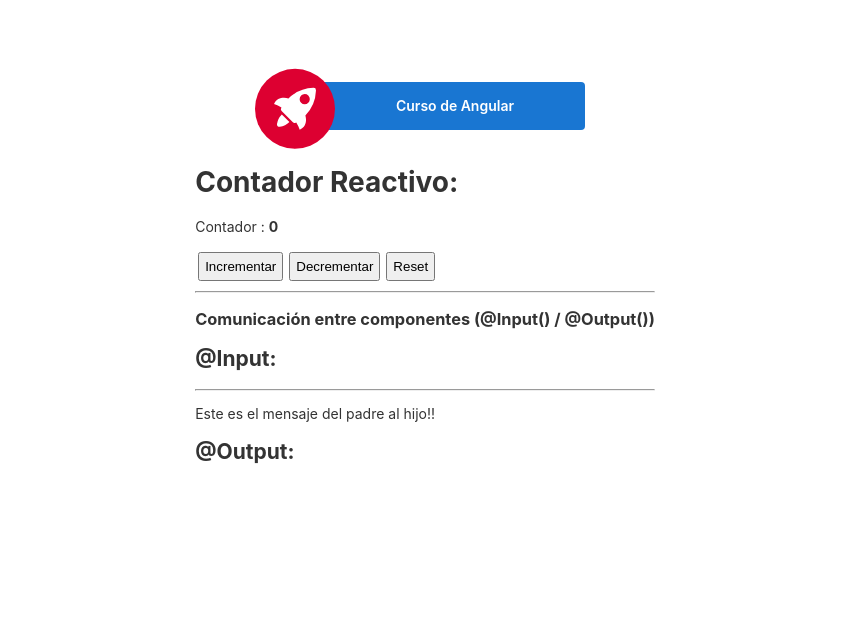
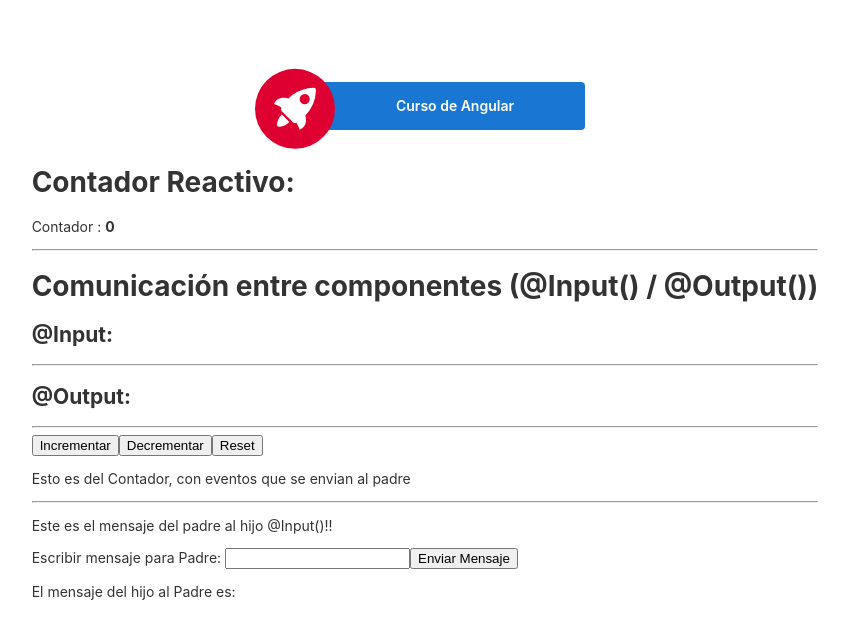
Before and after one commit to RFerreiraN/angular-input-output, an Angular app: page / in a window 1280 px wide. Shown: the top 638 px of the page, without its empty margins (215-1064 px from the left). Built offline with nearby package versions, Linux system fonts and the light colour scheme.

Commit message:
pasamos los botones del padre al hijo, el padre seguira manejando la logica a traves de los eventos que emita el hijo

```diff
--- a/src/app/Practica-Input-Output/hijo/hijo.component.html
+++ b/src/app/Practica-Input-Output/hijo/hijo.component.html
@@ -1 +1,17 @@
-<p>{{hijoRecibe}}</p>
+<hr>
+<div> <!-- Movimos los botones del contador al hijo, el padre maneja la logica (por eso se ve desordenado en la vista)-->
+  <button (click)="incrementar()">Incrementar</button>
+  <button (click)="decrementar()">Decrementar</button>
+  <button (click)="resetear()">Reset</button>
+  <p>Esto es del Contador, con eventos que se envian al padre</p>
+</div><hr>
+
+<div>
+  <p>{{hijoRecibe}}</p>
+</div>
+
+<div>
+  <label for="output">Escribir mensaje para Padre: </label>
+  <input type="text" id="output" [(ngModel)]="mensaje">
+  <button type="button" (click)="enviarMensaje()">Enviar Mensaje</button>
+</div>
--- a/src/app/Practica-Input-Output/hijo/hijo.component.ts
+++ b/src/app/Practica-Input-Output/hijo/hijo.component.ts
@@ -1,4 +1,4 @@
-import { Component, Input } from '@angular/core';
+import { Component, EventEmitter, Input, Output } from '@angular/core';
 
 @Component({
   selector: 'app-hijo',
@@ -7,4 +7,24 @@ import { Component, Input } from '@angular/core';
 })
 export class HijoComponent {
     @Input() hijoRecibe : string = '';
-}
+    @Output() mensajeParaPadre = new EventEmitter<string>();
+    @Output() incrementarDesdeHijo = new EventEmitter<void>();
+    @Output() decrementarDesdeHijo = new EventEmitter<void>();
+    @Output() resetearDesdeHijo = new EventEmitter<void>();
+    mensaje : string = '';
+
+    enviarMensaje(){
+      this.mensajeParaPadre.emit( this.mensaje )
+    }
+
+    incrementar(){
+        this.incrementarDesdeHijo.emit()
+    }
+    decrementar(){
+        this.decrementarDesdeHijo.emit()
+    }
+    resetear(){
+        this.resetearDesdeHijo.emit()
+    }
+
+  }
--- a/src/app/Practica-Input-Output/padre/padre.component.html
+++ b/src/app/Practica-Input-Output/padre/padre.component.html
@@ -1,18 +1,24 @@
 <div>
   <h1>Contador Reactivo:</h1>
   <p>Contador : <strong>{{ contador }}</strong></p>
-  <button (click)="incrementar()">Incrementar</button>
-  <button (click)="decrementar()">Decrementar</button>
-  <button (click)="resetear()">Reset</button>
+
 </div>
 
 <hr>
 
 <div>
-    <h3>Comunicación entre componentes (@Input() / @Output())</h3>
+    <h1>Comunicación entre componentes (@Input() / @Output())</h1>
+
     <h2>@Input:</h2>
     <hr/>
-    <app-hijo [hijoRecibe]="mensajePadre"/>
+
     <h2>@Output:</h2>
-
+    <app-hijo
+    [hijoRecibe]="mensajePadre"
+    (mensajeParaPadre)="recibirMensaje($event)"
+    (incrementarDesdeHijo)="incrementar()"
+    (decrementarDesdeHijo)="decrementar()"
+    (resetearDesdeHijo)="resetear()"
+    />
+    <p>El mensaje del hijo al Padre es: {{ mensajeRecibido }}</p>
 </div>
--- a/src/app/Practica-Input-Output/padre/padre.component.ts
+++ b/src/app/Practica-Input-Output/padre/padre.component.ts
@@ -7,6 +7,10 @@ import { Component } from '@angular/core';
 })
 export class PadreComponent {
   contador : number = 0;
+  mensajePadre : string = 'Este es el mensaje del padre al hijo @Input()!!'
+  mensajeRecibido : string = '' //@Output
+
+  // Funciones del Contador
   incrementar(){
     this.contador++
   };
@@ -16,6 +20,10 @@ export class PadreComponent {
   resetear(){
     this.contador = 0
   };
-  mensajePadre : string = 'Este es el mensaje del padre al hijo!!'
+
+  //Funcion(es) de @Output( )
+  recibirMensaje($event : string){
+    this.mensajeRecibido = $event
+  }
 
 }
```
Also changed, not shown: src/app/app.module.ts (+7 -2 lines).
